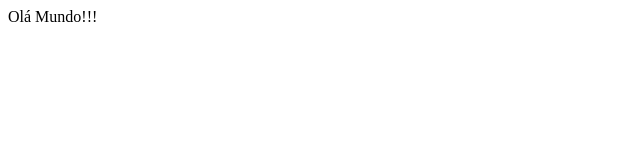
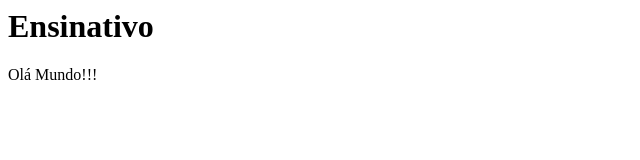
Before and after one commit to ensinativo/ensinativo.github.io, a plain HTML site: page index.html in a window 1280 px wide. Shown: the whole page, without its empty margins (0-640 px from the left). Drawn offline with Linux system fonts and the light colour scheme.

Commit message:
Update index.html

```diff
--- a/index.html
+++ b/index.html
@@ -1 +1,9 @@
-Olá Mundo!!!
+<html>
+  <head>
+    <title>Olá Mundo!!!</title>
+  </head>
+  <body>
+    <h1>Ensinativo</h1>
+    Olá Mundo!!!
+  </body>
+</html>
```
